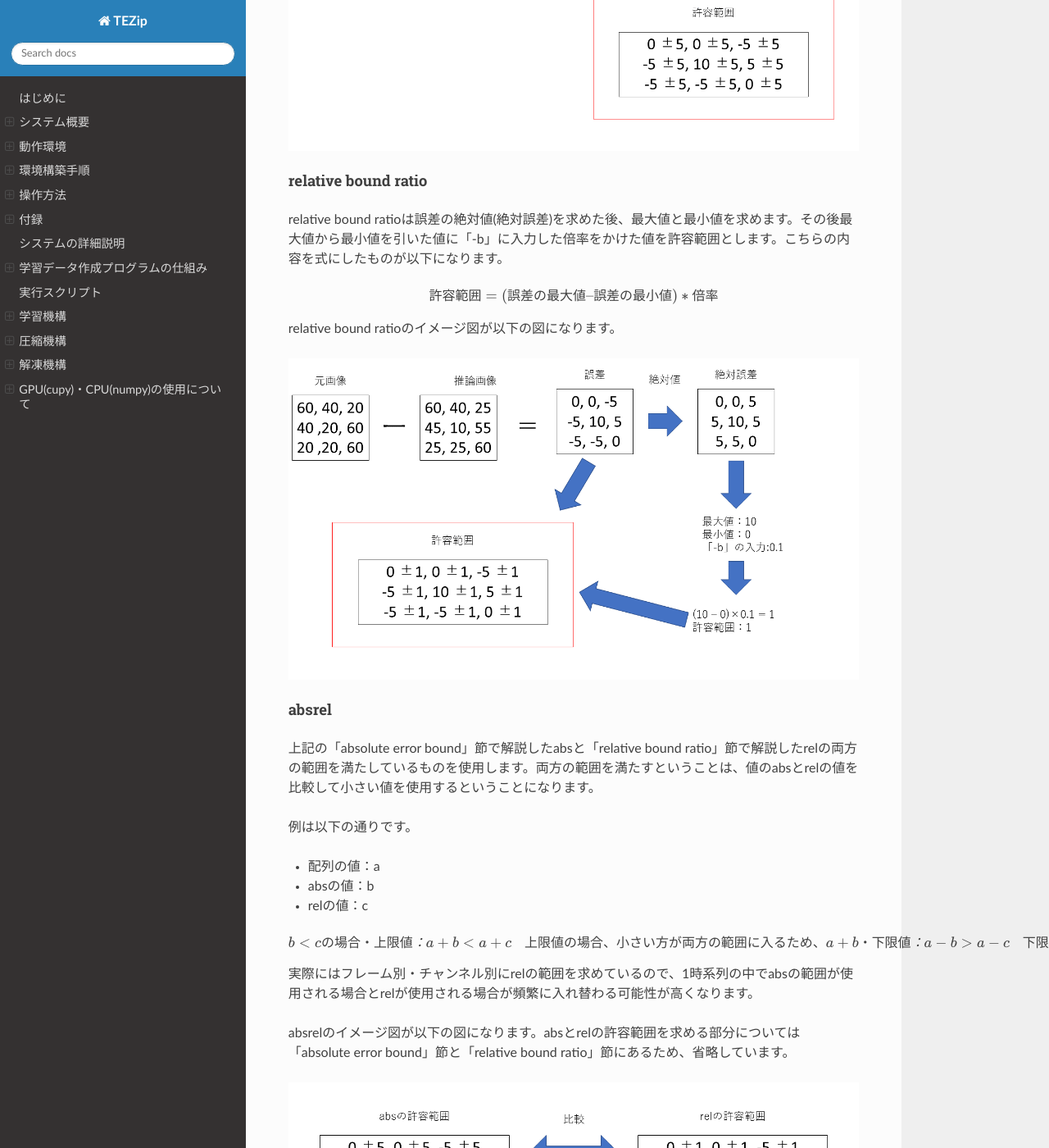
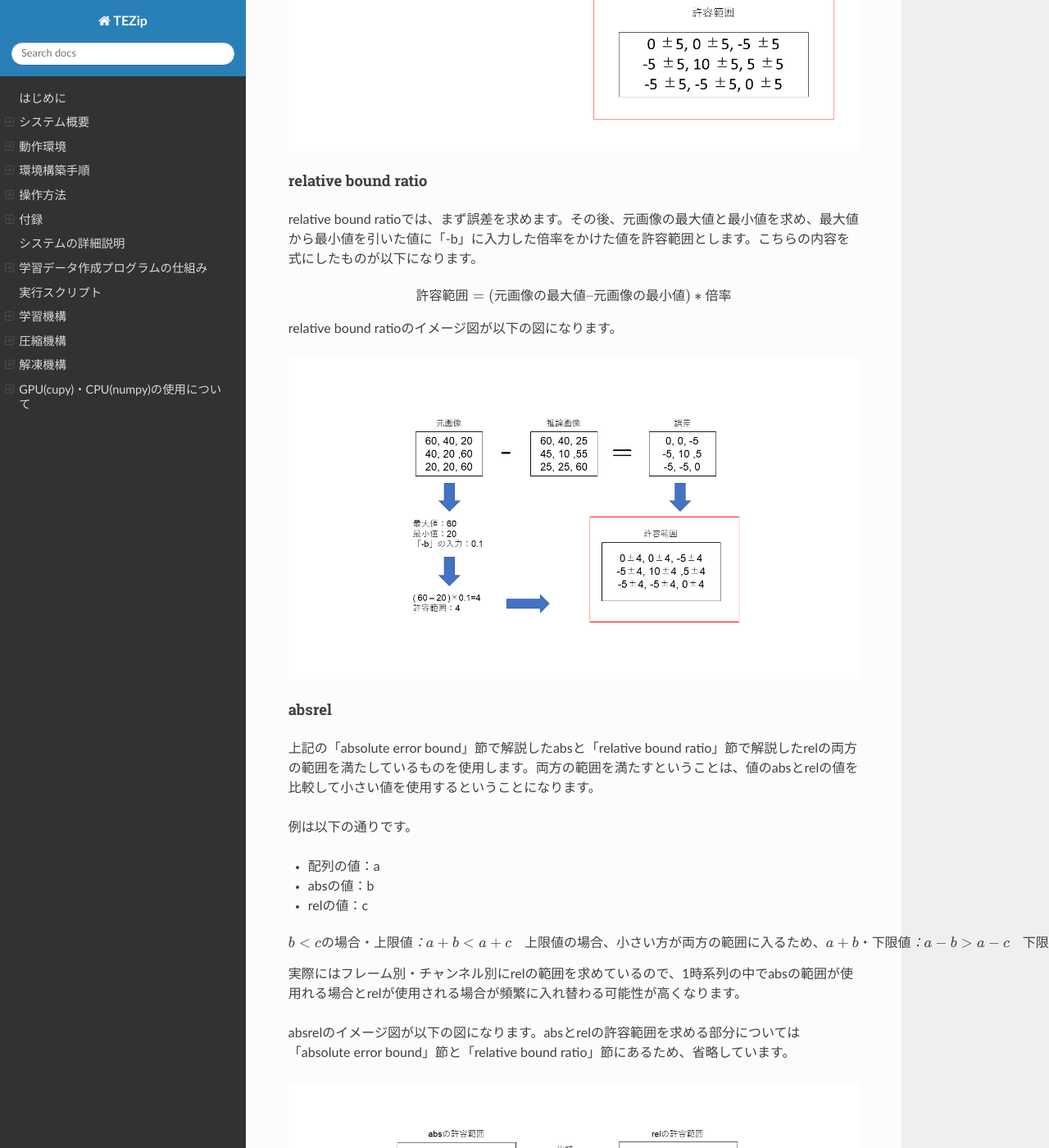
Before and after one commit to kento/TEZip_ja, a Sphinx documentation site: the page built from docs/index.rst, in a window 1280 px wide and 1400 px high, scrolled down 32173 px. Shown: the whole window at 82% size. Built offline with Sphinx 7.4.7 and the Read the Docs theme 2.0.0, drawn with Linux system fonts in a browser that asks for light colours.

Commit message:
Update docs/index.rst
fix description about relative-bound-ratio and absrel.

```diff
--- a/docs/index.rst
+++ b/docs/index.rst
@@ -1087,9 +1087,9 @@ absolute errorは「-b」に入力した値をそのまま使用して許容範
 relative bound ratio
 ^^^^^^^^^^^^^^^^^^^^^^^^^^^
 
-relative bound ratioは誤差の絶対値(絶対誤差)を求めた後、最大値と最小値を求めます。その後最大値から最小値を引いた値に「-b」に入力した倍率をかけた値を許容範囲とします。こちらの内容を式にしたものが以下になります。
+relative bound ratioでは、まず誤差を求めます。その後、元画像の最大値と最小値を求め、最大値から最小値を引いた値に「-b」に入力した倍率をかけた値を許容範囲とします。こちらの内容を式にしたものが以下になります。
 
-.. math:: 許容範囲 = (誤差の最大値 – 誤差の最小値) * 倍率
+.. math:: 許容範囲 = (元画像の最大値 – 元画像の最小値) * 倍率
 
 relative bound ratioのイメージ図が以下の図になります。
 
@@ -1112,7 +1112,7 @@ absrel
    ・ 上限値：a + b < a + c　上限値の場合、小さい方が両方の範囲に入るため、a + b
    ・ 下限値：a - b  > a - c　 下限値の場合、大きい方が両方の範囲に入るため、a - b
 
-実際にはフレーム別・チャンネル別にrelの範囲を求めているので、1時系列の中でabsの範囲が使用される場合とrelが使用される場合が頻繁に入れ替わる可能性が高くなります。
+実際にはフレーム別・チャンネル別にrelの範囲を求めているので、1時系列の中でabsの範囲が使用れる場合とrelが使用される場合が頻繁に入れ替わる可能性が高くなります。
 
 absrelのイメージ図が以下の図になります。absとrelの許容範囲を求める部分については「absolute error bound」節と「relative bound ratio」節にあるため、省略しています。
 
```
Also changed, not shown: docs/img/img14.png, docs/img/img14_old.png (added), docs/img/img15.png, docs/img/img15_old.png (added), 1 other file.
